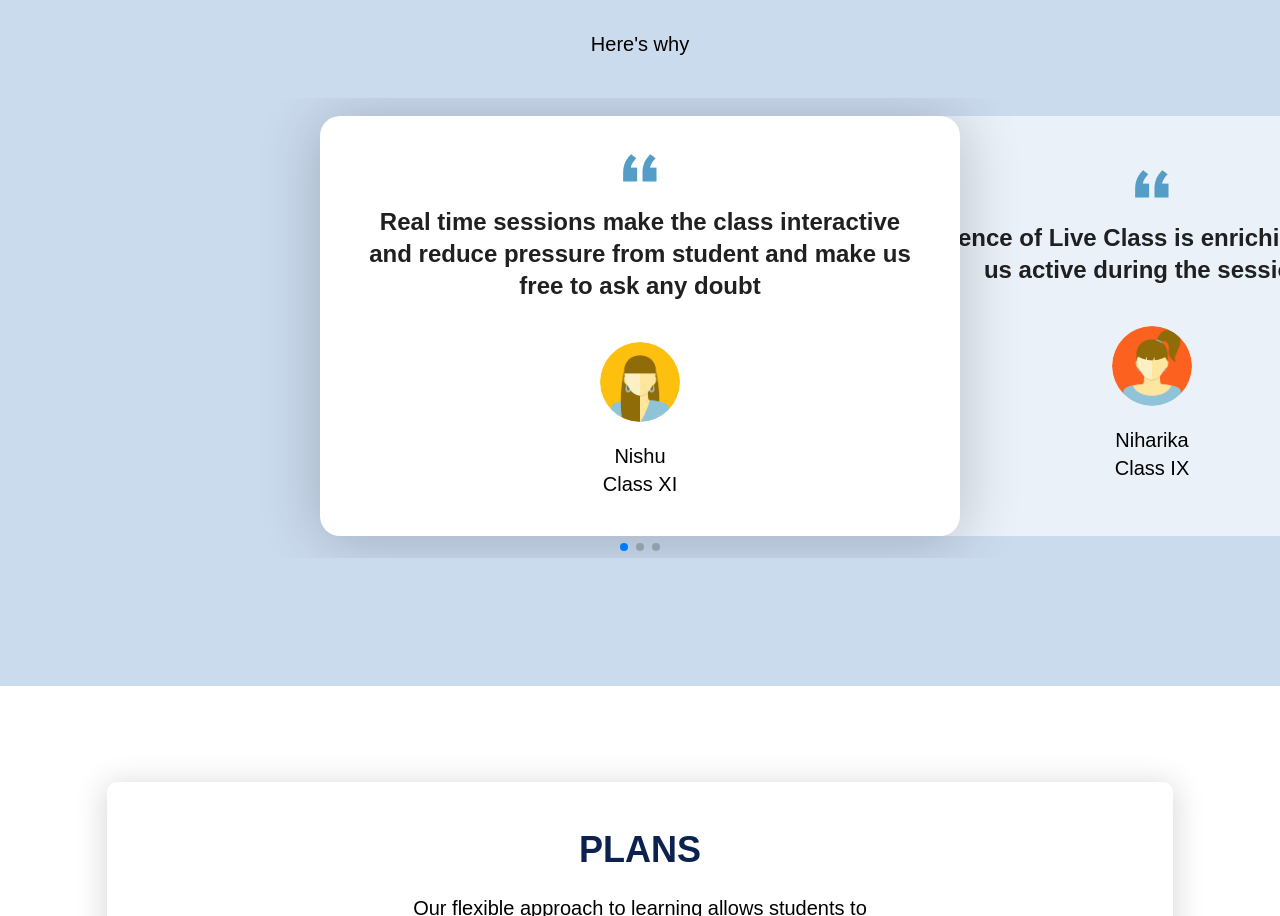
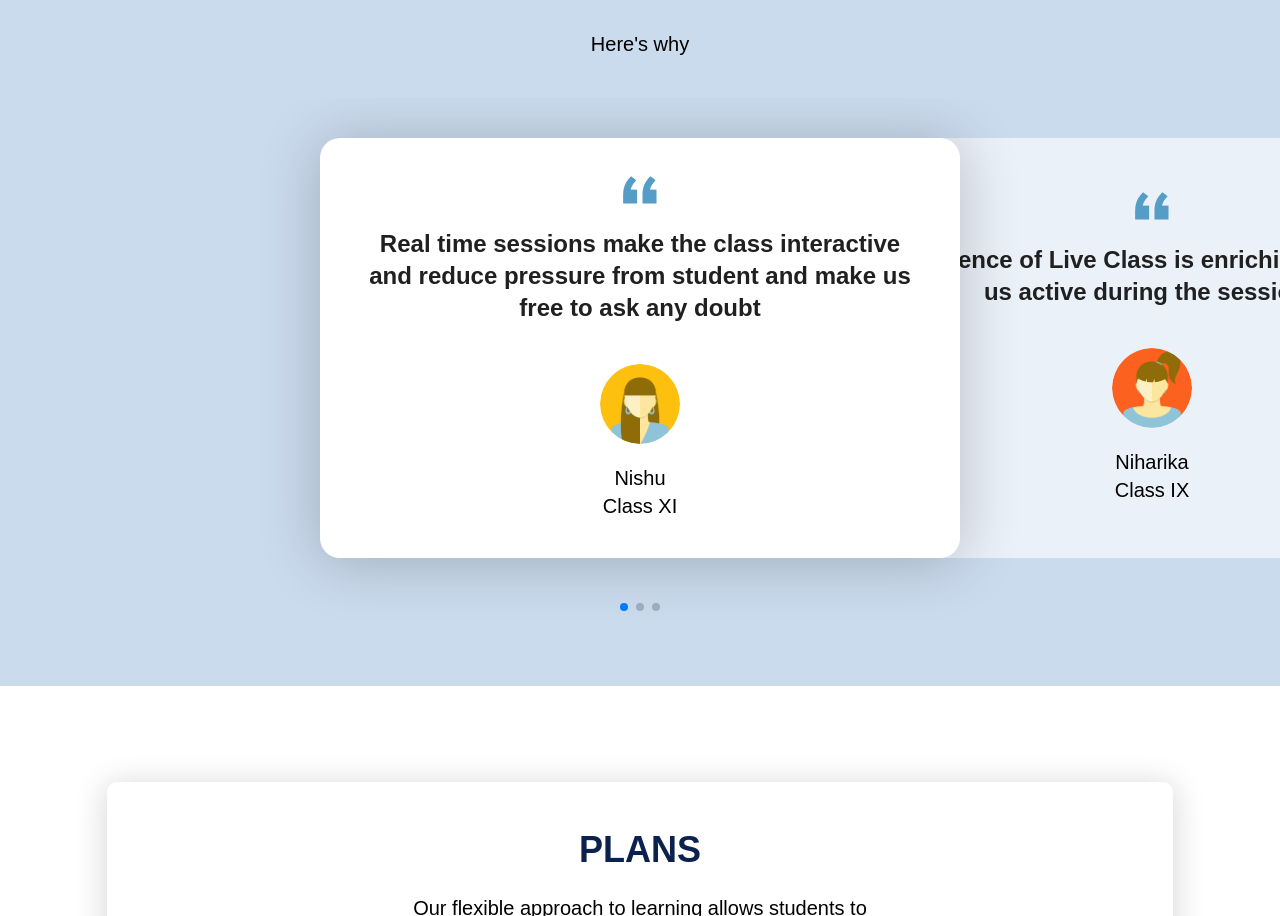
Before and after one commit to Aagam-Jain-113/rubex, a React (Create React App) app: page / in a window 1280 px wide. Shown: the part 3410-4326 px from the top of the page. Built offline with nearby package versions, Linux system fonts and the light colour scheme.

Commit message:
fixed: Testimonial shadow cut

```diff
--- a/src/index.css
+++ b/src/index.css
@@ -19,14 +19,14 @@
 }
 
 .mySwiper{
-  height: 460px;
+  height: 520px;
 }
 
 .mySwiper .swiper-slide{
   background: rgba(255,255,255,0.6);
   border-radius: 20px;
   height: 420px;
-  margin: 18px 0;
+  margin: 40px 0;
 }
 
 .swiper-pagination-bullets{
@@ -63,5 +63,4 @@
   to{
     transform: scale(100%);
   }
-
 }
```
